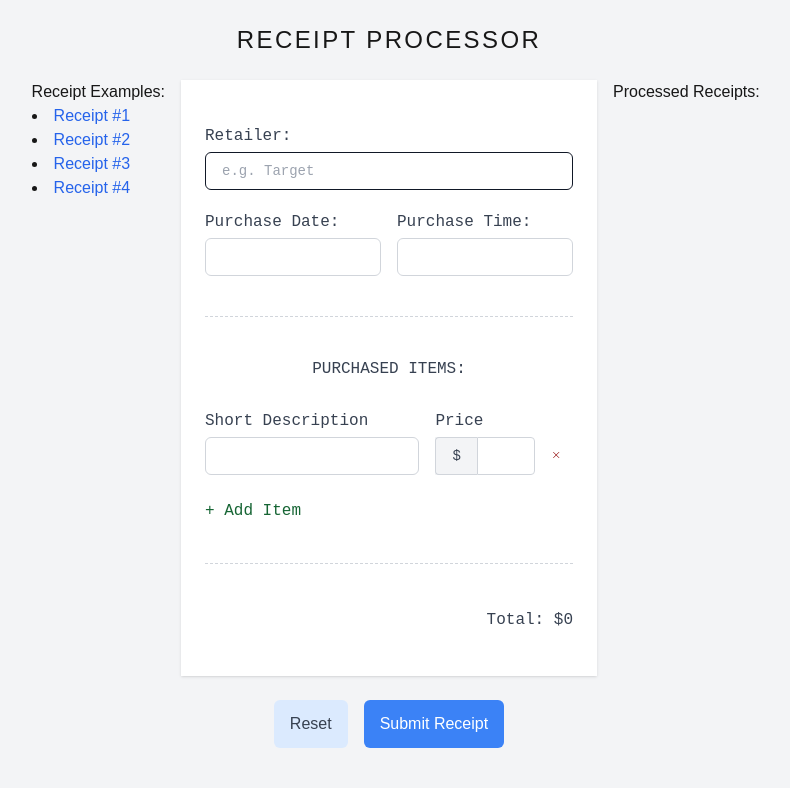
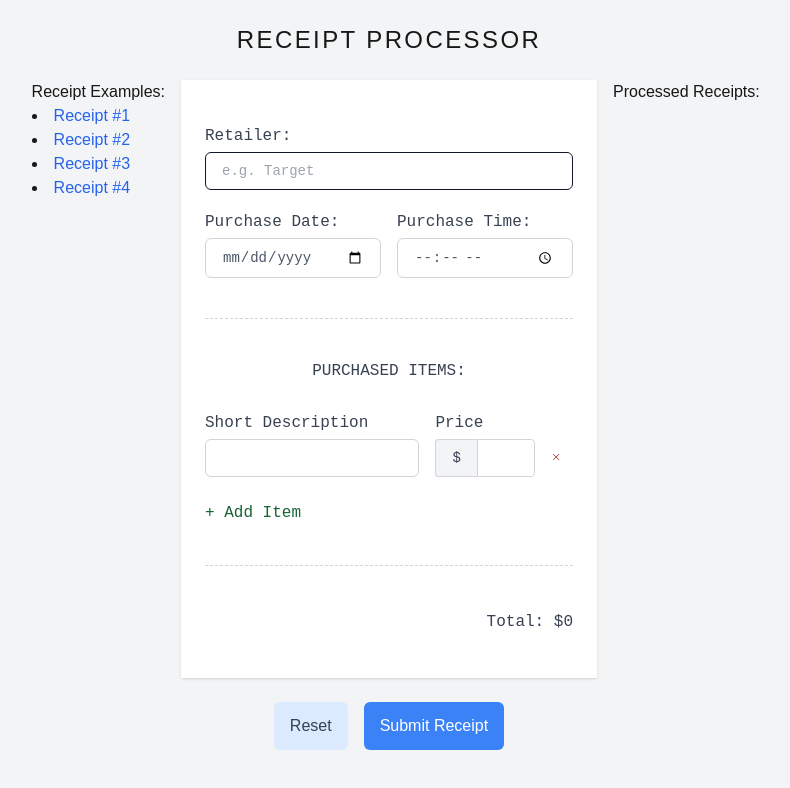
Before and after one commit to sshushkevich/receipt-processor-ui-nextjs, a Next.js app: page / in a window 1280 px wide. Shown: the top 788 px of the page, without its empty margins (251-1041 px from the left). Built offline with nearby package versions, Linux system fonts and the light colour scheme; a web font is replaced by a local one.

Commit message:
Update input fields attributes

```diff
--- a/app/ui/receipt-form.tsx
+++ b/app/ui/receipt-form.tsx
@@ -149,6 +149,7 @@ export function ReceiptForm() {
                     className="px-4 py-2 border focus:ring-gray-500 focus:border-gray-900 w-full sm:text-sm border-gray-300 rounded-md focus:outline-none text-gray-600"
                     onChange={handleChange}
                     autoFocus
+                    required
                   />
                 </div>
 
@@ -157,12 +158,13 @@ export function ReceiptForm() {
                     Purchase Date:
                   </label>
                   <input
-                    type="text"
+                    type="date"
                     id="purchaseDate"
                     name="purchaseDate"
                     value={receipt.purchaseDate}
                     className="px-4 py-2 border focus:ring-gray-500 focus:border-gray-900 w-full sm:text-sm border-gray-300 rounded-md focus:outline-none text-gray-600"
                     onChange={handleChange}
+                    required
                   />
                 </div>
                 <div className="">
@@ -170,12 +172,13 @@ export function ReceiptForm() {
                     Purchase Time:
                   </label>
                   <input
-                    type="text"
+                    type="time"
                     id="purchaseTime"
                     name="purchaseTime"
                     value={receipt.purchaseTime}
                     className="px-4 py-2 border focus:ring-gray-500 focus:border-gray-900 w-full sm:text-sm border-gray-300 rounded-md focus:outline-none text-gray-600"
                     onChange={handleChange}
+                    required
                   />
                 </div>
               </div>
--- a/app/ui/receipt-item-input.tsx
+++ b/app/ui/receipt-item-input.tsx
@@ -23,6 +23,7 @@ export function ReceiptItemInput({ index, item, onChange, onRemove, inputRef }:
           value={item.shortDescription}
           className="border-gray-300 px-4 py-2 border  w-full rounded-md text-gray-600 sm:text-sm focus:ring-gray-500 focus:border-gray-900 focus:outline-none"
           onChange={(e) => onChange(index, "shortDescription", e.target.value)}
+          required
         />
       </div>
 
@@ -45,6 +46,7 @@ export function ReceiptItemInput({ index, item, onChange, onRemove, inputRef }:
             value={item.price}
             className="border-gray-300 px-4 py-2 flex-shrink flex-grow leading-normal w-px rounded rounded-l-none border relative text-gray-600 sm:text-sm focus:ring-gray-500 focus:border-gray-900 focus:outline-none"
             onChange={(e) => onChange(index, "price", e.target.value)}
+            required
           />
         </div>
       </div>
```
Also changed, not shown: ui.png.
